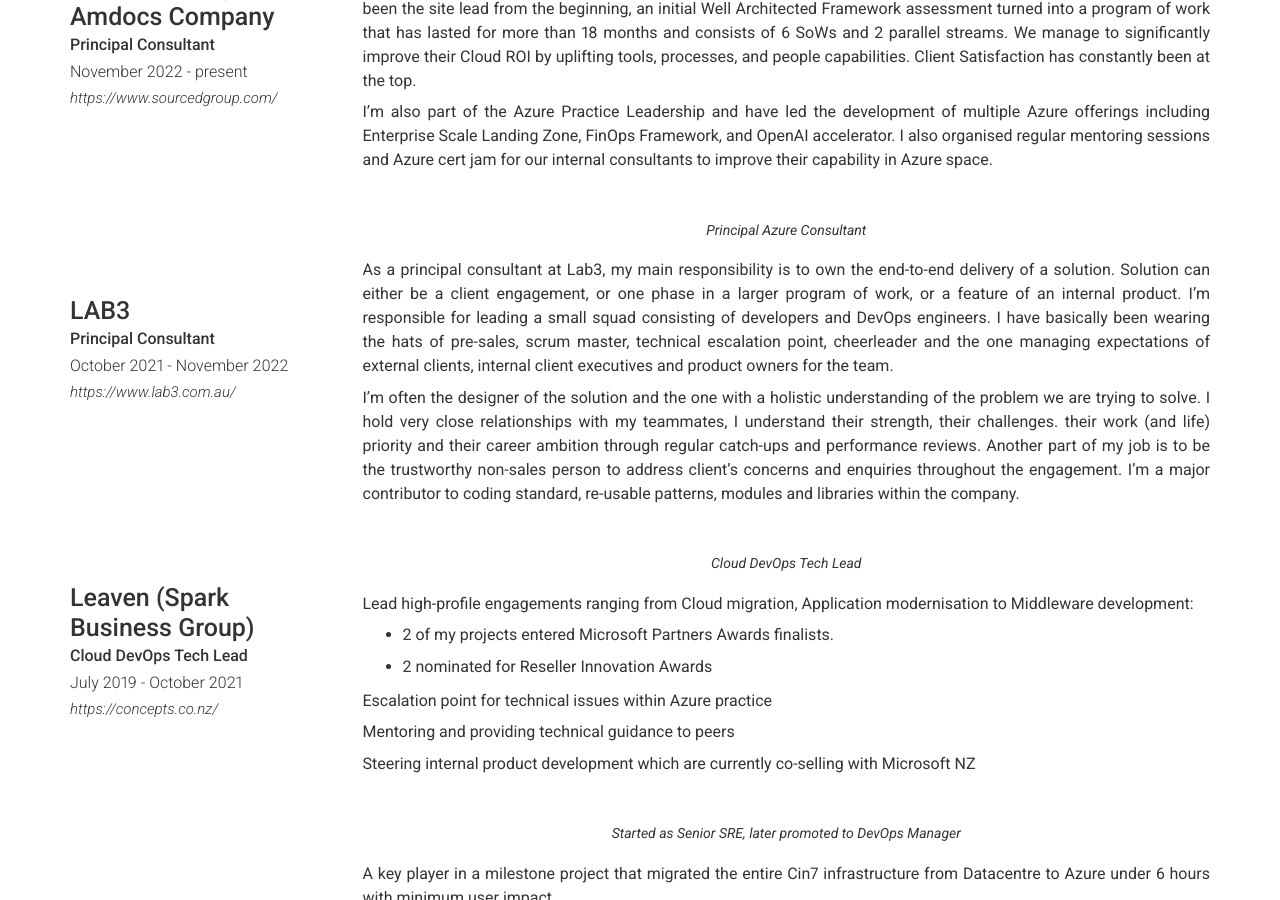
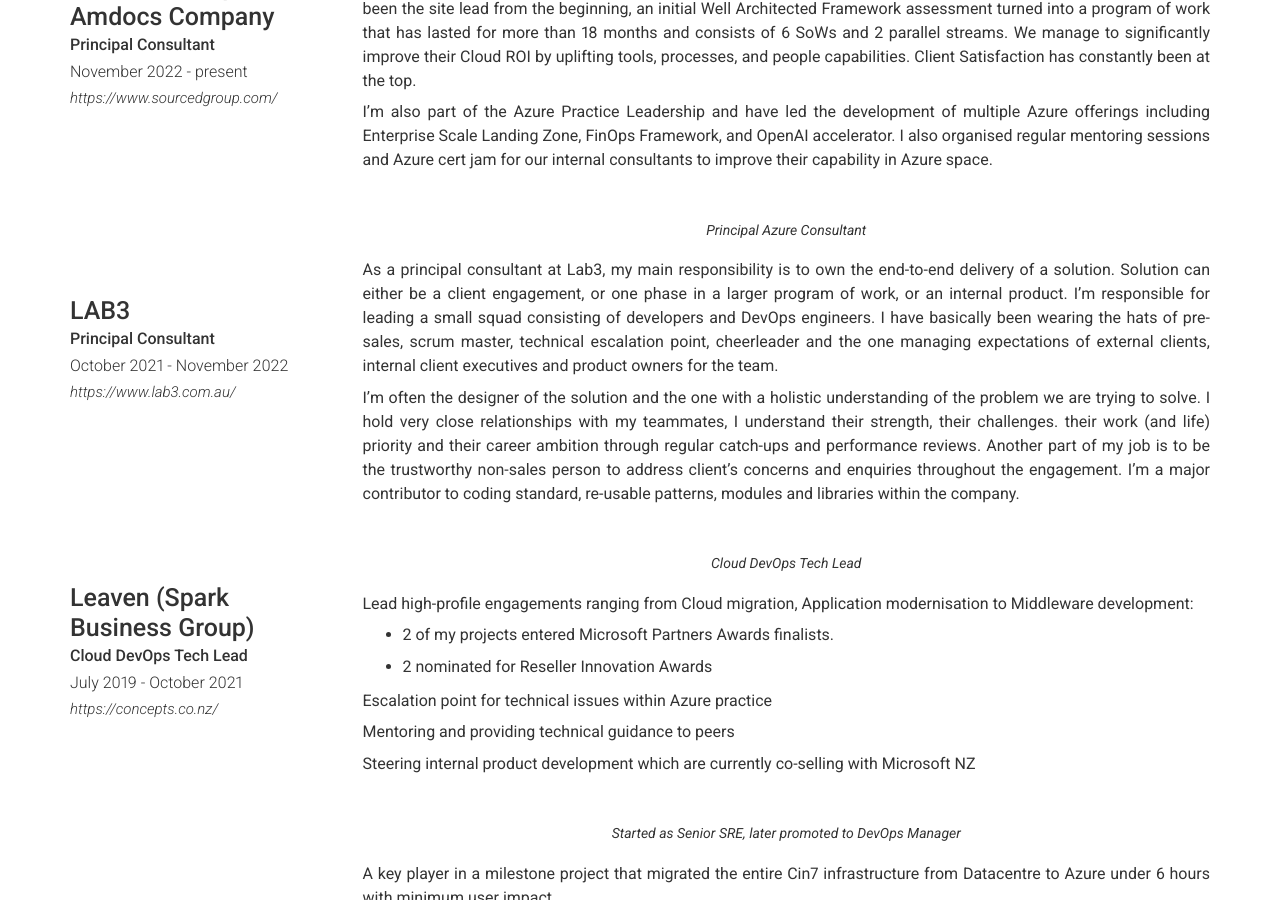
Before and after one commit to shin-akuma/shin-akuma.github.io, a Jekyll site: the page built from index.md, in a window 1280 px wide and 900 px high, scrolled down 1711 px. Built offline with Jekyll 4.4.1, drawn with Linux system fonts in a browser that asks for light colours; nearby versions of some CDN libraries.

Commit message:
Update _config.yml

```diff
--- a/_config.yml
+++ b/_config.yml
@@ -101,7 +101,7 @@
         quote: >
           Principal Azure Consultant
         description: |
-          As a principal consultant at Lab3, my main responsibility is to own the end-to-end delivery of a solution. Solution can either be a client engagement, or one phase in a larger program of work, or a feature of an internal product. I'm responsible for leading a small squad consisting of developers and DevOps engineers. I have basically been wearing the hats of pre-sales, scrum master, technical escalation point, cheerleader and the one managing expectations of external clients, internal client executives and product owners for the team.
+          As a principal consultant at Lab3, my main responsibility is to own the end-to-end delivery of a solution. Solution can either be a client engagement, or one phase in a larger program of work, or an internal product. I'm responsible for leading a small squad consisting of developers and DevOps engineers. I have basically been wearing the hats of pre-sales, scrum master, technical escalation point, cheerleader and the one managing expectations of external clients, internal client executives and product owners for the team.
 
           I'm often the designer of the solution and the one with a holistic understanding of the problem we are trying to solve. I hold very close relationships with my teammates, I understand their strength, their challenges. their work (and life) priority and their career ambition through regular catch-ups and performance reviews. Another part of my job is to be the trustworthy non-sales person to address client's concerns and enquiries throughout the engagement. I'm a major contributor to coding standard, re-usable patterns, modules and libraries within the company.
       - layout: left
```
